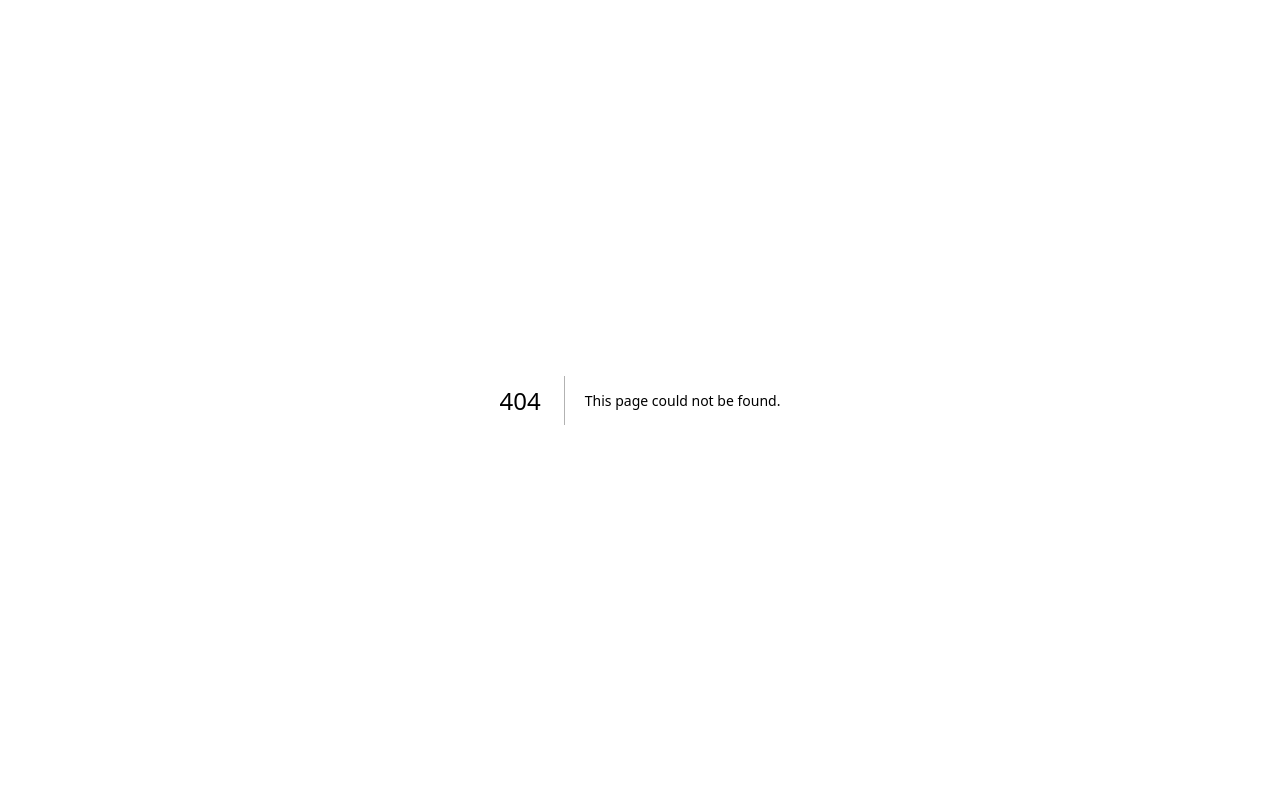
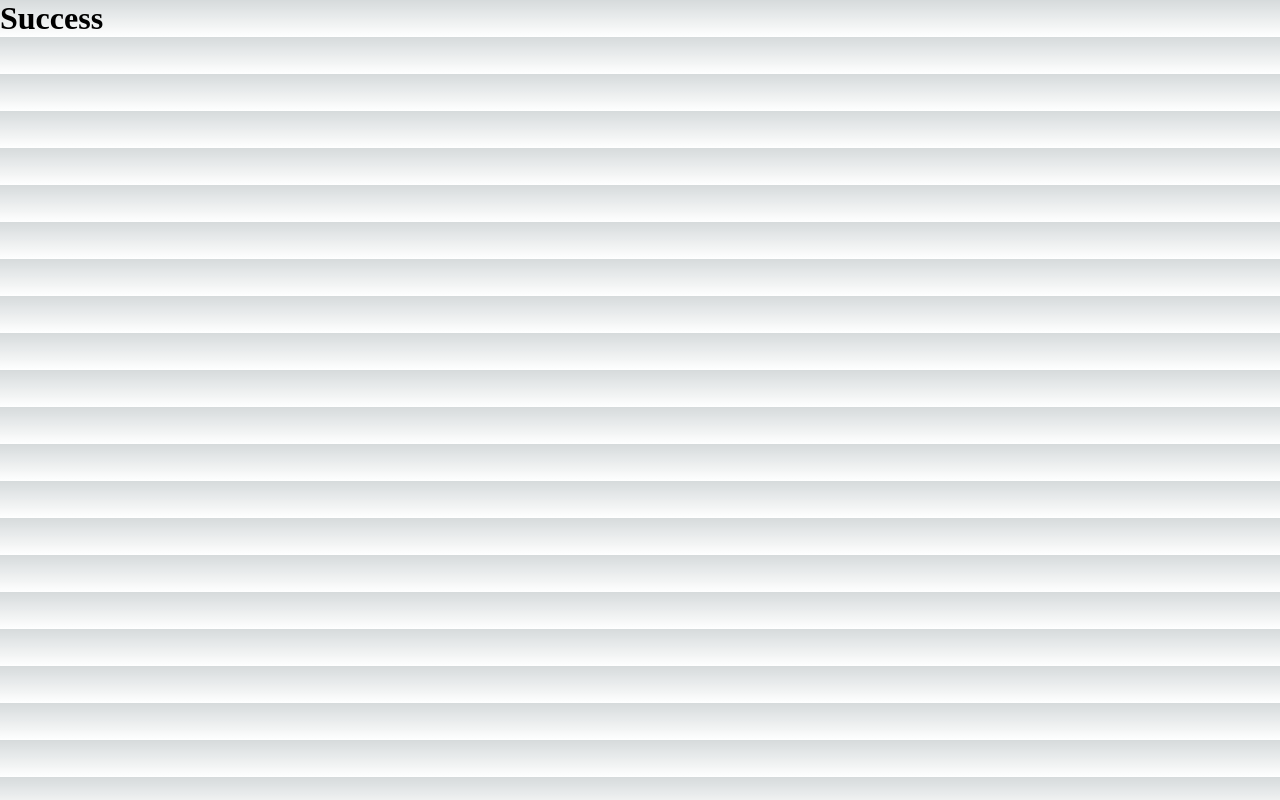
Before and after one commit to Brenosalv/ignite-shop, a Next.js app: page /success in a window 1280 px wide. Before the commit this address had no page. Built offline with nearby package versions, Linux system fonts and the light colour scheme.

Commit message:
chore: add routes

```diff
--- /dev/null
+++ b/src/pages/success.tsx
@@ -0,0 +1,5 @@
+export default function Success() {
+  return (
+    <h1>Success</h1>
+  )
+}
```
Also changed, not shown: src/pages/product/[id].tsx (added, +9 -0 lines).
